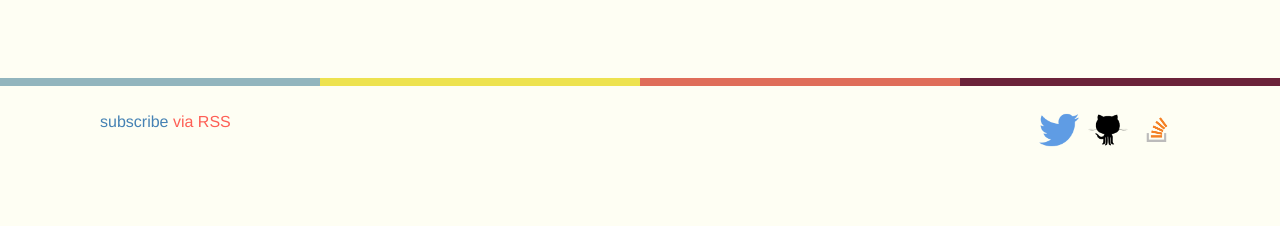
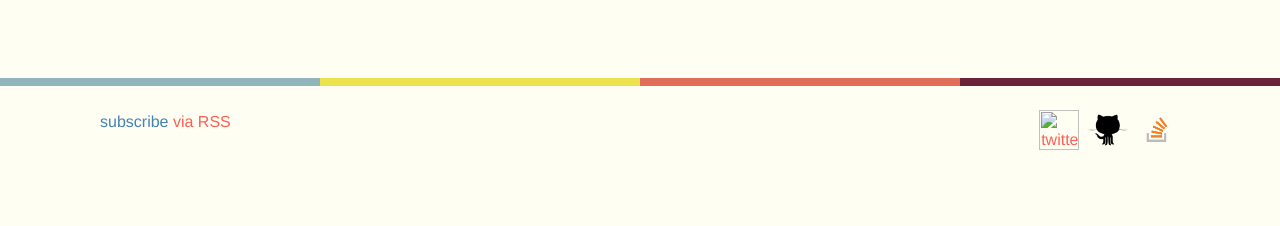
Before and after one commit to thejavamonk/thejavamonk.github.io, a Jekyll site: the page built from index.html, in a window 1280 px wide. Shown: the part 1248-1474 px from the top of the page. Built offline with Jekyll 4.4.1, drawn with Linux system fonts in a browser that asks for light colours.

Commit message:
checking relative path

```diff
--- a/_includes/footer.html
+++ b/_includes/footer.html
@@ -8,7 +8,7 @@
       <ul>
         <li>
           <a href="http://www.twitter.com/{{ site.twitter_username }}">
-            <img src="{{ site.baseurl }}/images/twitter-logo-silhouette.png" alt="twitter logo" width="40">
+            <img src="_site/images/twitter-logo-silhouette.png" alt="twitter logo" width="40">
           </a>
         </li>
         <li>
--- a/_includes/head.html
+++ b/_includes/head.html
@@ -12,6 +12,6 @@
   <meta name="description" content="{% if page.excerpt %}{{ page.excerpt | strip_html | strip_newlines | truncate: 160 }}{% else %}{{ site.description }}{% endif %}">
 
   <link rel="stylesheet" href="{{ "/css/main.css" | prepend: site.baseurl }}">
-  <link rel="canonical" href="{{ site.url }}/">
+  <link rel="canonical" href="{{ site.url }}">
   <link rel="alternate" type="application/rss+xml" title="{{ site.title }}" href="{{ "/feed.xml" | relative_url }}">
 </head>
```
